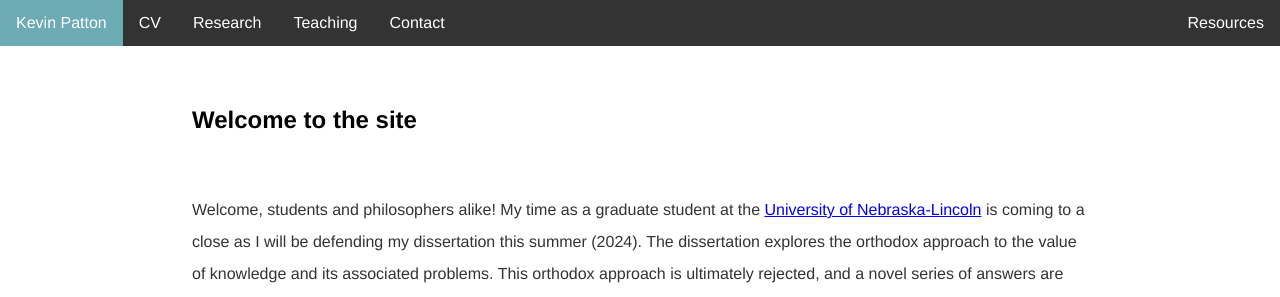
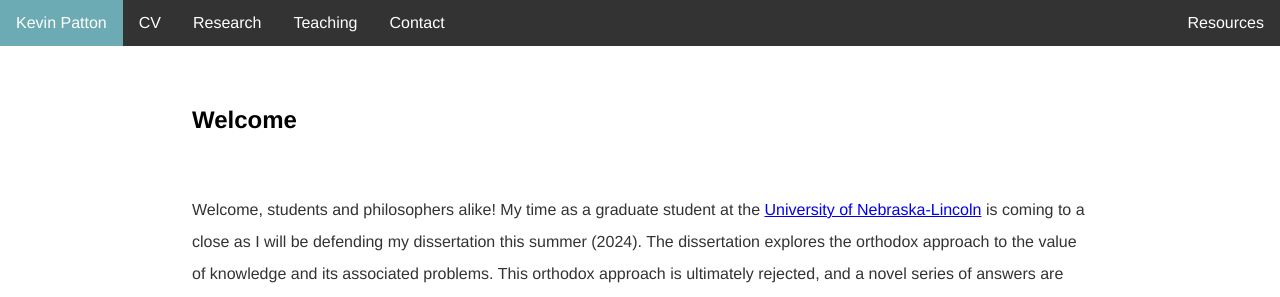
Before and after one commit to kevinjpatton/kevinjpatton.github.io, a Jekyll site: the page built from index.html, in a window 1280 px wide. Shown: the top 297 px of the page. Built offline with Jekyll 4.4.1, drawn with Linux system fonts in a browser that asks for light colours; Markdown is read by kramdown in place of the engine named in the settings.

Commit message:
Update index.html

```diff
--- a/index.html
+++ b/index.html
@@ -3,6 +3,6 @@ layout: default
 title: Kevin Patton
 ---
 <div class="blurb">
-	<h2>Welcome to the site</h2>
+	<h2>Welcome</h2>
 	<p>Welcome, students and philosophers alike! My time as a graduate student at the  <a href="http://www.unl.edu/philosophy/graduate-students#patton" target="_blank">University of Nebraska-Lincoln</a> is coming to a close as I will be defending my dissertation this summer (2024). The dissertation explores the orthodox approach to the value of knowledge and its associated problems. This orthodox approach is ultimately rejected, and a novel series of answers are offered to those long-standing problems. Additionally I'm very fortunate to be a visiting professor at my alma mater, the <a href="https://www.unomaha.edu/college-of-arts-and-sciences/philosophy/about-us/directory/kevin-patton.php" target="_blank">University of Nebraska - Omaha</a>. If you're a current student of mine, you can access the course resources under the <b><a href="/teaching/index.html" target="_blank">Teaching</a></b> tab. Once my dissertation is successfully defended, it will be accessible via ProQuest, and uploaded here under the <b><a href="/teaching/index.html" target="_blank">Research</a></b> tab tab. If you wish to contact me, then please use the <b><a href="/teaching/index.html" target="_blank">Contact</a></b> tab tab above.</p>
 </div><!-- /.blurb -->
```
